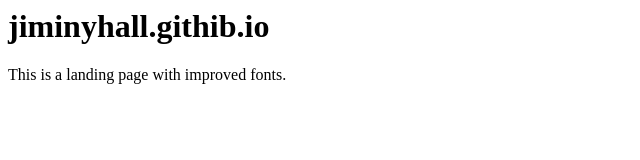
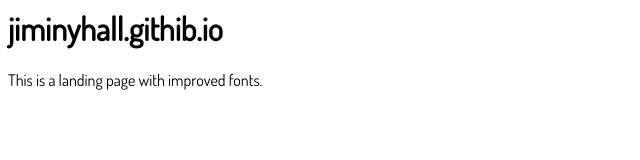
Before and after one commit to jiminyhall/jiminyhall.github.io, a plain HTML site: page index.html in a window 1280 px wide. Shown: the whole page, without its empty margins (0-640 px from the left). Drawn offline with Linux system fonts and the light colour scheme.

Commit message:
Update index.html

```diff
--- a/index.html
+++ b/index.html
@@ -1,9 +1,11 @@
 <html>
 
     <head>
+        <link href='https://fonts.googleapis.com/css?family=Dosis' rel='stylesheet'>
         <style>
-           @import url('https://fonts.googleapis.com/css?family=Dosis:800');
-           font-family: 'Dosis', sans-serif;
+           body {
+               font-family: 'Dosis', sans-serif;
+            }
         </style>
     </head>
 
```
